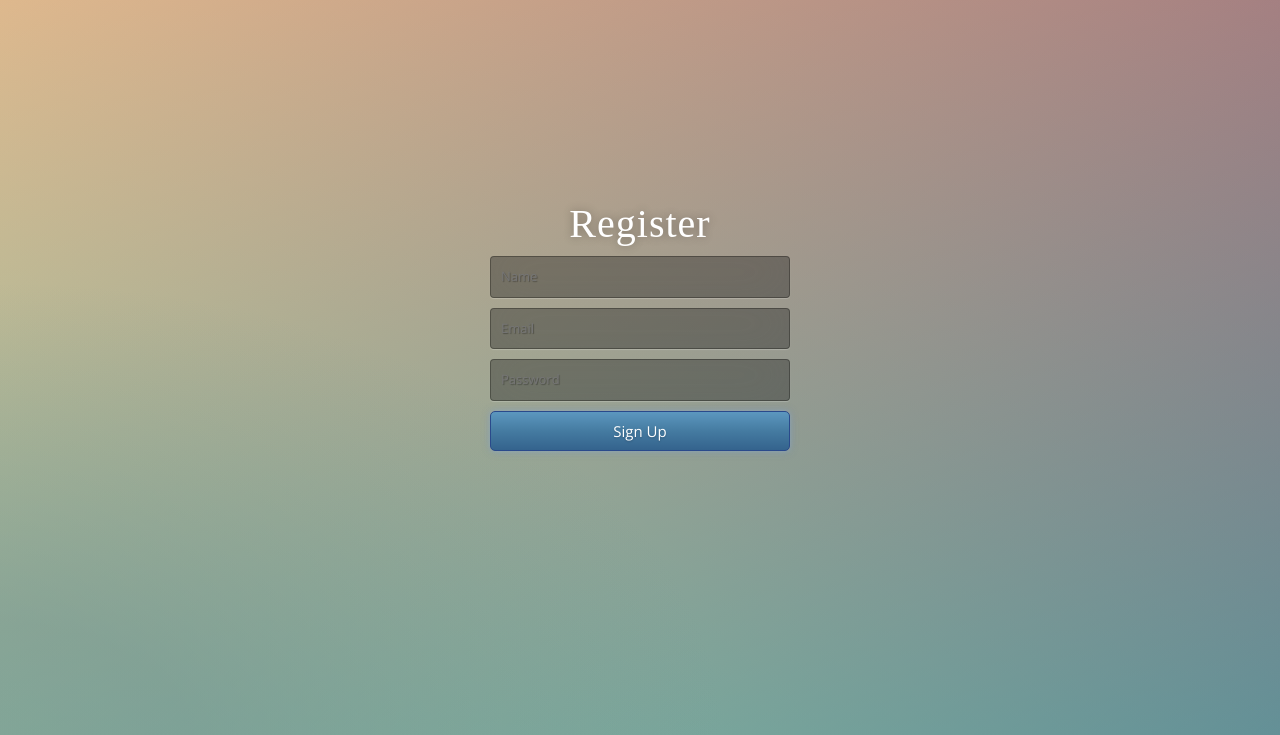
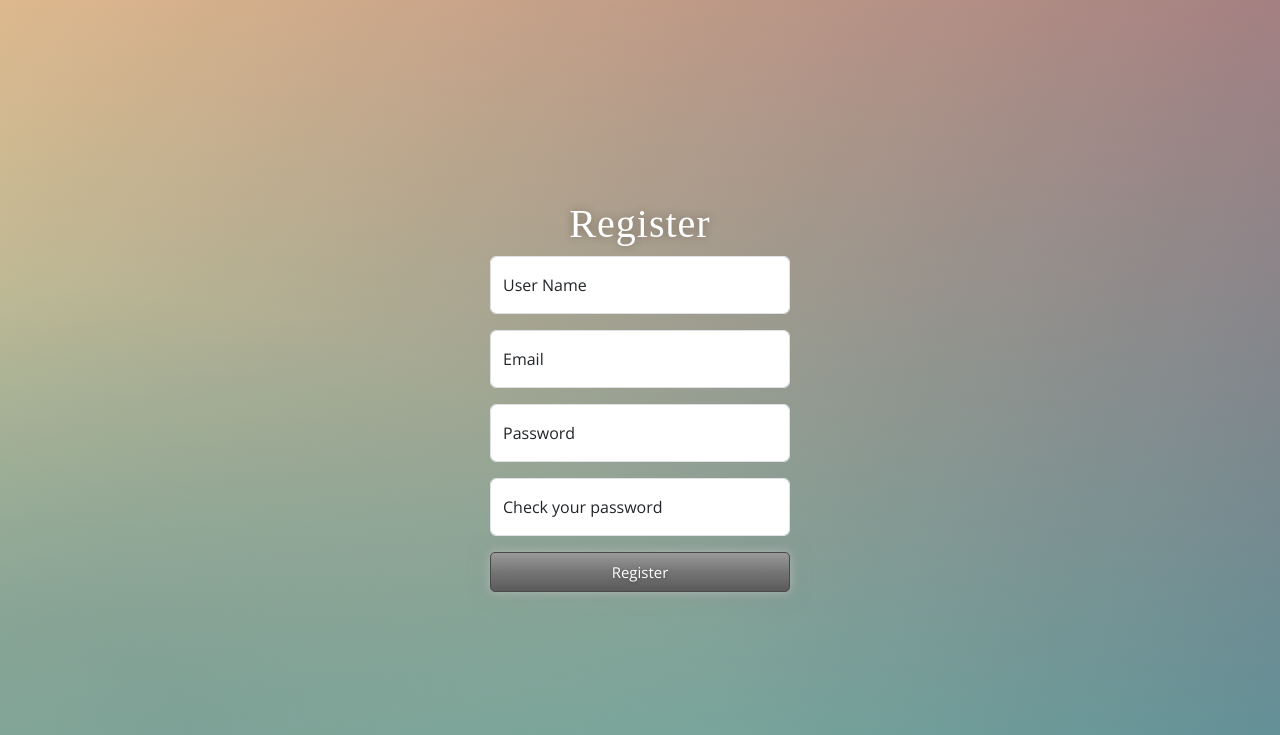
Before and after one commit to ClaudiuAanei/MovieBook, a Flask app: page /register in a window 1280 px wide. Shown: the part 65-800 px from the top of the page. Run offline with Flask 3, Linux system fonts and the light colour scheme; some libraries are stand-ins or nearby versions.

Commit message:
add forms, update auth, register, login, index
I have change a bit the user sistem and i add a form to update easy later.

```diff
--- a/website/__init__.py
+++ b/website/__init__.py
@@ -1,8 +1,8 @@
 from flask import Flask
 from flask_sqlalchemy import SQLAlchemy
-from sqlalchemy.orm import DeclarativeBase
 from os import path
 from flask_login import LoginManager
+from flask_bootstrap import Bootstrap5
 
 db = SQLAlchemy()
 DB_NAME = "database_moviebook.db"
@@ -12,6 +12,7 @@ def create_app():
     app.config['SECRET_KEY'] = 'secrete-key-here-later'
     app.config['SQLALCHEMY_DATABASE_URI'] = f'sqlite:///{DB_NAME}'
     db.init_app(app)
+    Bootstrap5(app)
 
     from .views import views
     from .auth import auth
--- a/website/auth.py
+++ b/website/auth.py
@@ -3,25 +3,35 @@ from werkzeug.security import generate_password_hash, check_password_hash
 from flask_login import login_user, logout_user, current_user
 from . import db
 from .models import User
+from .forms import RegisterForm, LoginForm
 
 auth = Blueprint("auth", __name__)
 
 @auth.route('/register', methods= ["GET","POST"])
 def register():
-    if request.method == "POST":
-        name = request.form.get("name")
-        email = request.form.get("email")
-        passw = request.form.get("password")
+    form = RegisterForm()
+    if form.validate_on_submit():
+        name = form.name.data
+        email = form.email.data
+        passw = form.password1.data
         result = db.session.execute(db.select(User).where(User.email == email))
         user = result.scalar()
         if user:
             flash("User already exists.")
             return redirect(url_for('auth.register'))
-
+        elif form.password1.data != form.password2.data:
+            flash("Passwords must be the same.")
+            return redirect(url_for('auth.register'))
+        elif len(form.password1.data) < 8:
+            flash("Password must have minimum 8 characters.")
+            return redirect(url_for('auth.register'))
+        elif not special_char(form.password1.data):
+            return redirect(url_for('auth.register'))
         #hasing and salting a password
         password = generate_password_hash(password= passw,
                                           method= "pbkdf2:sha256",
                                           salt_length= 8)
+
 
         new_user = User(email= email,
                         password= password,
@@ -32,14 +42,15 @@ def register():
         login_user(new_user)
 
         return render_template("index.html", logged_in= current_user.is_authenticated)
-    return render_template("register.html", logged_in= current_user.is_authenticated)
+    return render_template("register.html",form= form ,logged_in= current_user.is_authenticated)
 
 @auth.route('/login', methods= ["GET", "POST"])
 def login():
     error = None
-    if request.method == "POST":
-        email = request.form.get("email")
-        password = request.form.get("password")
+    form = LoginForm()
+    if form.validate_on_submit():
+        email = form.email.data
+        password = form.password1.data
 
         result = db.session.execute(db.select(User).where(User.email == email))
         user = result.scalar()
@@ -53,9 +64,18 @@ def login():
             return redirect(url_for('views.home'))
 
 
-    return render_template("login.html", error= error, logged_in= current_user.is_authenticated)
+    return render_template("login.html",form= form, error= error, logged_in= current_user.is_authenticated)
 
 @auth.route('/logout')
 def logout():
     logout_user()
     return render_template('logout.html')
+
+
+def special_char(password):
+    special_chars = [' ', '!', '"', '#', '$', '%', '&', "'", '(', ')', '*', '+', ',', '-', '.', '[', ']', '^', '_', ':', ';', '<', '=', '>', '?', '{', '|', '}']
+    for letter in password:
+        if not letter in special_chars:
+            flash("Password mush have a special charcater.")
+            return False
+    return True
--- /dev/null
+++ b/website/forms.py
@@ -0,0 +1,18 @@
+from flask_wtf import FlaskForm
+from wtforms import SubmitField,StringField,PasswordField,EmailField
+from wtforms.validators import DataRequired, EqualTo, Email
+
+
+class RegisterForm(FlaskForm):
+    name = StringField("User Name", validators=[DataRequired()])
+    email = EmailField("Email", validators=[DataRequired(), Email()])
+    password1 = PasswordField("Password", validators=[DataRequired()])
+    password2 = PasswordField("Check your password",
+                              validators=[DataRequired()])
+
+    submit = SubmitField("Register")
+
+class LoginForm(FlaskForm):
+    email = StringField("Email", validators=[DataRequired(), Email()])
+    password1 = PasswordField("Password", validators=[DataRequired()])
+    submit = SubmitField("Log In")
--- a/website/static/css/styles.css
+++ b/website/static/css/styles.css
@@ -119,41 +119,6 @@ h2 {
     color: #ee6f57;
     font-size: 4rem;
 }
-.container h1 { color: #fff; text-shadow: 0 0 10px rgba(0,0,0,0.3); letter-spacing:1px; text-align:center; }
-input {
-	width: 100%;
-	margin-bottom: 10px;
-	background: rgba(0,0,0,0.3);
-	border: none;
-	outline: none;
-	padding: 10px;
-	font-size: 13px;
-	color: #fff;
-	text-shadow: 1px 1px 1px rgba(0,0,0,0.3);
-	border: 1px solid rgba(0,0,0,0.3);
-	border-radius: 4px;
-	box-shadow: inset 0 -5px 45px rgba(100,100,100,0.2), 0 1px 1px rgba(255,255,255,0.2);
-	-webkit-transition: box-shadow .5s ease;
-	-moz-transition: box-shadow .5s ease;
-	-o-transition: box-shadow .5s ease;
-	-ms-transition: box-shadow .5s ease;
-	transition: box-shadow .5s ease;
-}
-input:focus { box-shadow: inset 0 -5px 45px rgba(100,100,100,0.4), 0 1px 1px rgba(255,255,255,0.2); }
-
-input:-webkit-autofill,
-input:-webkit-autofill:hover,
-input:-webkit-autofill:focus,
-input:-webkit-autofill:active {
-    background: rgba(0,0,0,0.3) !important;
-    color: #fff !important;
-    -webkit-text-fill-color: #fff !important;
-    border: 1px solid rgba(0,0,0,0.3) !important;
-    box-shadow: inset 0 -5px 45px rgba(100,100,100,0.2), 0 1px 1px rgba(255,255,255,0.2) !important;
-    transition: background-color 5000s ease-in-out 0s;
-    caret-color: white;
-}
-
 .navbar .nav-link {
     color: #5B5C66 !important; /* Text alb */
     display: inline-block;
@@ -327,3 +292,7 @@ input:-webkit-autofill:active {
     padding: 20px;
     left: 0px; /* Poți muta containerul ușor pe stânga sau dreapta */
 }
+
+.fixed-btn {
+    margin: 0 20px; /* Ajustează valoarea după preferințe */
+}
--- a/website/templates/register.html
+++ b/website/templates/register.html
@@ -1,14 +1,8 @@
-{% extends "base.html" %}
+{% extends "base.html" %}{% from "bootstrap5/form.html" import render_form %}
 {% block content %}
 {%  if not logged_in %}
 <div class="box">
 	<h1 class="titles">Register</h1>
-    <form action="{{ url_for('auth.register') }}" method="post">
-    	<input type="text" name="name" placeholder="Name" required="required" />
-		<input type="email" name="email" placeholder="Email" required="required" />
-        <input type="password" name="password" placeholder="Password" required="required" />
-        <button type="submit" class="btn btn-primary btn-block btn-large">Sign Up</button>
-    </form>
     {% with messages = get_flashed_messages() %}
       {% if messages %}
         {% for message in messages %}
@@ -16,6 +10,31 @@
         {% endfor %}
       {% endif %}
     {% endwith %}
+    <form method="POST" class="custom-input">
+    {{ form.hidden_tag() }}
+
+    <div class="form-floating mb-3">
+        {{ form.name(class="form-control", placeholder= username) }}
+        <label for="{{ form.name.id }}">User Name</label>
+    </div>
+
+    <div class="form-floating mb-3">
+        {{ form.email(class="form-control", placeholder= username) }}
+        <label for="{{ form.email.id }}">Email</label>
+    </div>
+
+    <div class="form-floating mb-3">
+        {{ form.password1(class="form-control" , placeholder= username) }}
+        <label for="{{ form.password1.id }}">Password</label>
+    </div>
+
+    <div class="form-floating mb-3">
+        {{ form.password2(class="form-control", placeholder= username) }}
+        <label for="{{ form.password2.id }}">Check your password</label>
+    </div>
+
+    {{ form.submit(class="btn btn-secondary") }}
+</form>
 </div>
 {% else %}
 <div class="container">
```
Also changed, not shown: website/templates/index.html (+22 -23 lines), website/templates/login.html (+15 -12 lines).
